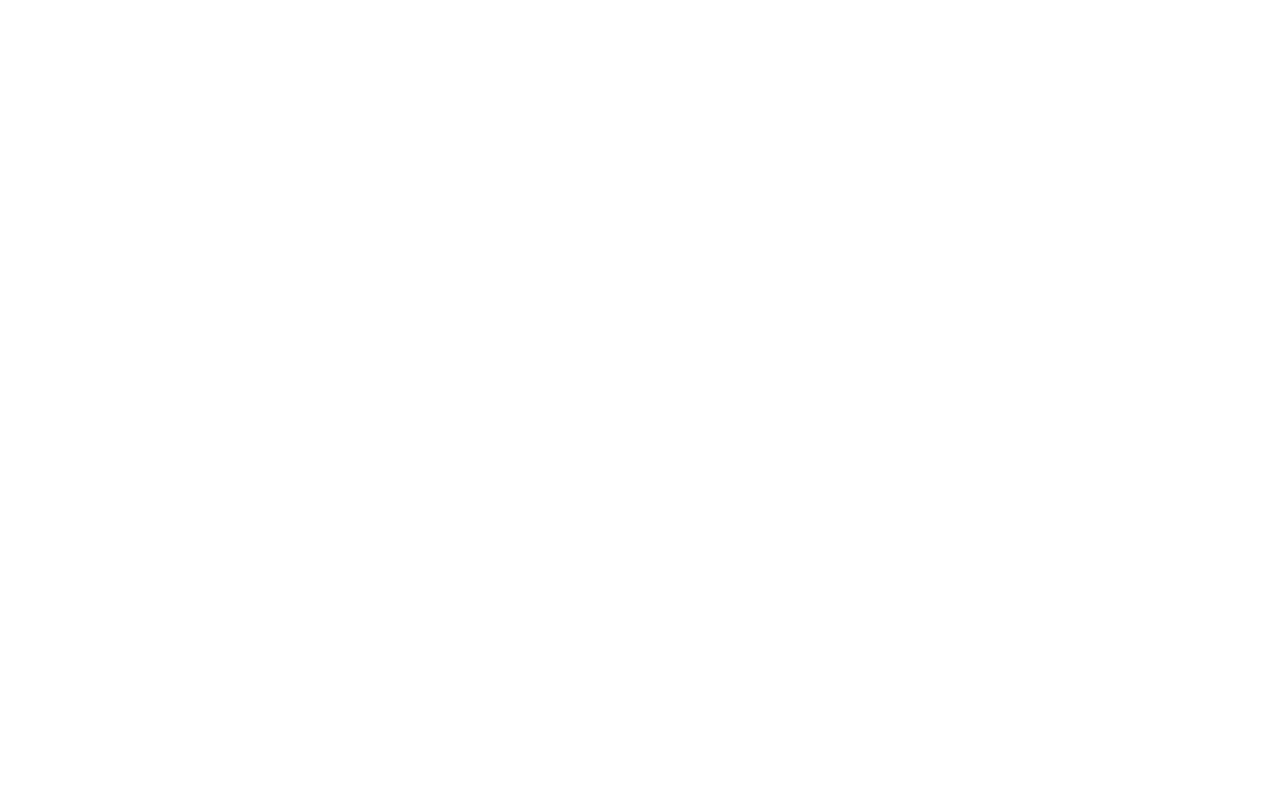
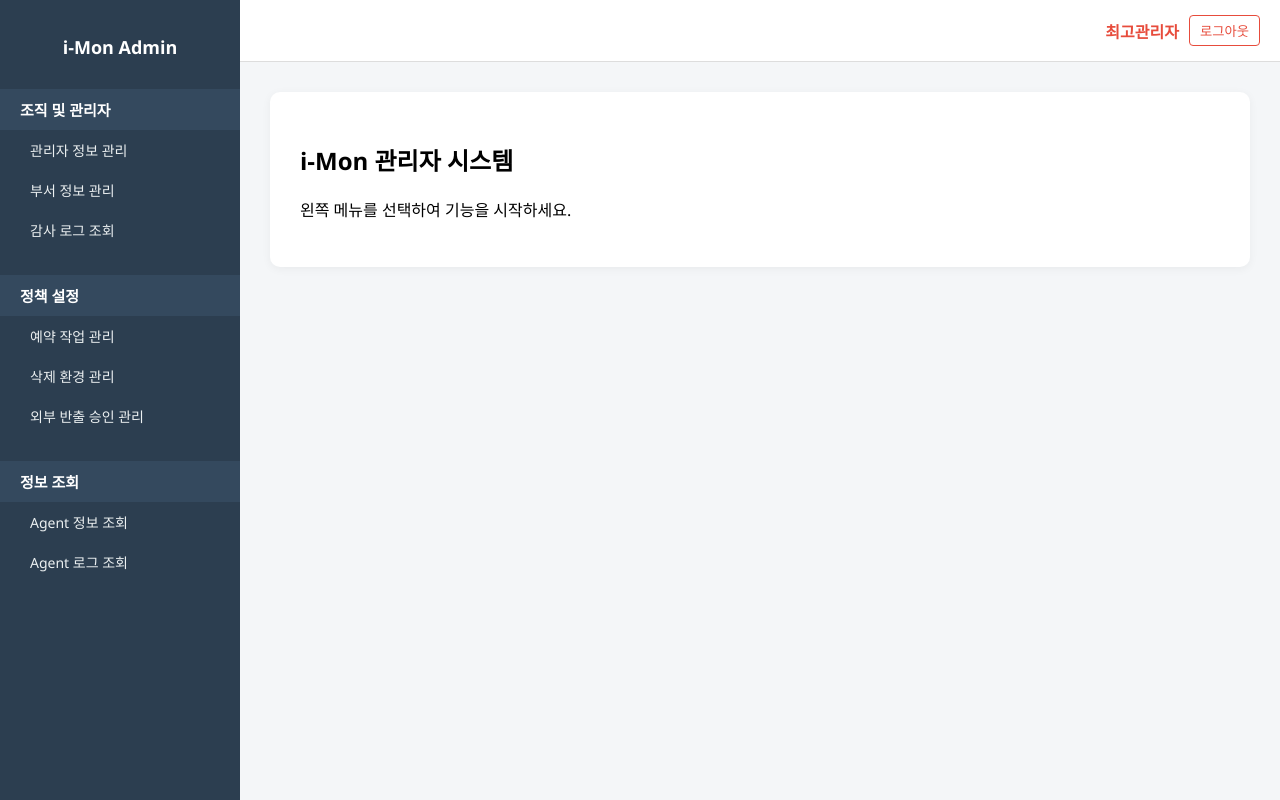
Before and after one commit to CodeNation04/CodeNation, a PHP site: page / in a window 1280 px wide. Before the commit the page is empty. Run offline with PHP 8.4, Linux system fonts and the light colour scheme.

Commit message:
250430 1448

```diff
--- a/app/views/view.php
+++ b/app/views/view.php
@@ -0,0 +1,167 @@
+<?php
+session_start();
+$_SESSION['user_role'] = 'super'; // 임시 최고 관리자
+?>
+
+<!DOCTYPE html>
+<html lang="ko">
+
+<head>
+    <meta charset="UTF-8" />
+    <meta name="viewport" content="width=device-width, initial-scale=1.0" />
+    <title>i-Mon 관리</title>
+    <script defer src="../../js/main.js"></script>
+    <style>
+    * {
+        box-sizing: border-box;
+    }
+
+    body {
+        margin: 0;
+        font-family: 'Segoe UI', Tahoma, Geneva, Verdana, sans-serif;
+        background-color: #f4f6f8;
+    }
+
+    .layout {
+        display: flex;
+        height: 100vh;
+    }
+
+    .sidebar {
+        width: 240px;
+        background-color: #2c3e50;
+        color: white;
+        padding: 20px 0;
+    }
+
+    .sidebar h2 {
+        text-align: center;
+        margin-bottom: 30px;
+        font-size: 18px;
+    }
+
+    .menu-group {
+        margin-bottom: 25px;
+    }
+
+    .menu-group-title {
+        padding: 10px 20px;
+        font-weight: bold;
+        font-size: 15px;
+        background-color: #34495e;
+    }
+
+    .menu-item {
+        padding: 10px 30px;
+        font-size: 14px;
+        cursor: pointer;
+        color: #ecf0f1;
+    }
+
+    .menu-item:hover {
+        background-color: #3e5870;
+    }
+
+    .main {
+        flex: 1;
+        display: flex;
+        flex-direction: column;
+    }
+
+    .header {
+        background-color: #ffffff;
+        padding: 15px 20px;
+        display: flex;
+        justify-content: flex-end;
+        align-items: center;
+        border-bottom: 1px solid #ddd;
+    }
+
+    .user-info {
+        display: flex;
+        align-items: center;
+        gap: 10px;
+    }
+
+    .user-info .name {
+        font-weight: bold;
+        color: #e74c3c;
+    }
+
+    .user-info button {
+        background: none;
+        border: 1px solid #e74c3c;
+        color: #e74c3c;
+        padding: 5px 10px;
+        cursor: pointer;
+        border-radius: 4px;
+        transition: 0.3s;
+    }
+
+    .user-info button:hover {
+        background-color: #e74c3c;
+        color: white;
+    }
+
+    .content {
+        padding: 30px;
+    }
+
+    .placeholder {
+        background: white;
+        padding: 30px;
+        border-radius: 10px;
+        box-shadow: 0 2px 10px rgba(0, 0, 0, 0.05);
+    }
+    </style>
+</head>
+
+<body>
+    <div class="layout">
+        <!-- Sidebar -->
+        <div class="sidebar">
+            <h2>i-Mon Admin</h2>
+
+            <?php if ($_SESSION['user_role'] === 'super'): ?>
+            <div class="menu-group">
+                <div class="menu-group-title">조직 및 관리자</div>
+                <div class="menu-item" onclick="showContent('관리자 정보 관리')">관리자 정보 관리</div>
+                <div class="menu-item" onclick="showContent('부서 정보 관리')">부서 정보 관리</div>
+                <div class="menu-item" onclick="showContent('감사 로그 조회')">감사 로그 조회</div>
+            </div>
+
+            <div class="menu-group">
+                <div class="menu-group-title">정책 설정</div>
+                <div class="menu-item" onclick="showContent('예약 작업 관리')">예약 작업 관리</div>
+                <div class="menu-item" onclick="showContent('삭제 환경 관리')">삭제 환경 관리</div>
+                <div class="menu-item" onclick="showContent('외부 반출 승인 관리')">외부 반출 승인 관리</div>
+            </div>
+            <?php endif; ?>
+
+            <div class="menu-group">
+                <div class="menu-group-title">정보 조회</div>
+                <div class="menu-item" onclick="showContent('Agent 정보 조회')">Agent 정보 조회</div>
+                <div class="menu-item" onclick="showContent('Agent 로그 조회')">Agent 로그 조회</div>
+            </div>
+        </div>
+
+        <!-- Main -->
+        <div class="main">
+            <div class="header">
+                <div class="user-info">
+                    <span class="name">최고관리자</span>
+                    <button>로그아웃</button>
+                </div>
+            </div>
+
+            <div class="content" id="main-content">
+                <div class="placeholder">
+                    <h2>i-Mon 관리자 시스템</h2>
+                    <p>왼쪽 메뉴를 선택하여 기능을 시작하세요.</p>
+                </div>
+            </div>
+        </div>
+    </div>
+</body>
+
+</html>
--- a/public/index.php
+++ b/public/index.php
@@ -1,11 +1,4 @@
-<!DOCTYPE html>
-<html lang="en">
-<head>
-    <meta charset="UTF-8">
-    <meta name="viewport" content="width=device-width, initial-scale=1.0">
-    <title>Document</title>
-</head>
-<body>
+<?php
+// public/index.php
 
-</body>
-</html>
+require_once __DIR__ . '/../app/views/view.php';
--- a/public/js/main.js
+++ b/public/js/main.js
@@ -0,0 +1,123 @@
+function showContent(title) {
+   const content = document.getElementById("main-content");
+
+   if (title === "관리자 정보 관리") {
+      content.innerHTML = `
+        <div class="placeholder" style="max-width: 600px; margin: 0 auto;">
+          <h2 style="margin-bottom: 30px;">관리자 정보 관리</h2>
+          <form onsubmit="return updateAdminInfo(event)">
+            <div style="margin-bottom: 20px;">
+              <label style="font-weight: bold;">아이디</label><br>
+              <input type="text" value="admin" readonly
+                style="width: 100%; padding: 10px; border: 1px solid #ccc; border-radius: 5px; background-color: #f2f2f2;" />
+            </div>
+            <div style="margin-bottom: 20px;">
+              <label style="font-weight: bold;">접근 가능 IP</label><br>
+              <input type="text" id="admin-ip" placeholder="예: 192.168.0.1,127.0.0.1"
+                style="width: 100%; padding: 10px; border: 1px solid #ccc; border-radius: 5px;" />
+            </div>
+            <div style="margin-bottom: 20px;">
+              <label style="font-weight: bold;">새 비밀번호</label><br>
+              <input type="password" id="admin-password" placeholder="변경할 경우만 입력"
+                style="width: 100%; padding: 10px; border: 1px solid #ccc; border-radius: 5px;" />
+            </div>
+            <div style="text-align: right;">
+              <button type="submit"
+                style="background-color: #e74c3c; color: white; padding: 10px 25px; border: none; border-radius: 5px; font-weight: bold; cursor: pointer;">
+                저장
+              </button>
+            </div>
+          </form>
+        </div>
+      `;
+   } else if (title === "부서 정보 관리") {
+      content.innerHTML = `
+        <div class="placeholder">
+          <h2>부서 정보 관리</h2>
+          <form onsubmit="return saveDepartmentInfo(event)">
+            <div style="margin-bottom: 15px;">
+              <label>부서명</label><br>
+              <input type="text" id="dept-name" style="width: 100%; padding: 8px;" required />
+            </div>
+            <div style="margin-bottom: 15px;">
+              <label>담당자명</label><br>
+              <input type="text" id="dept-manager" style="width: 100%; padding: 8px;" />
+            </div>
+            <div style="margin-bottom: 15px;">
+              <label>연락처 (전화번호)</label><br>
+              <input type="text" id="dept-phone" style="width: 100%; padding: 8px;" />
+            </div>
+            <div style="margin-bottom: 15px;">
+              <label>이메일</label><br>
+              <input type="email" id="dept-email" style="width: 100%; padding: 8px;" />
+            </div>
+            <div style="margin-bottom: 15px;">
+              <label>비고</label><br>
+              <textarea id="dept-note" rows="3" style="width: 100%; padding: 8px;"></textarea>
+            </div>
+            <button type="submit" style="padding: 10px 20px; background: #3498db; color: white; border: none; border-radius: 4px;">저장</button>
+          </form>
+        </div>
+      `;
+   } else {
+      // 예시 탭 연결
+      const examplePages = [
+         "감사 로그 조회",
+         "예약 작업 관리",
+         "삭제 환경 관리",
+         "외부 반출 승인 관리",
+         "Agent 정보 조회",
+         "Agent 로그 조회",
+      ];
+
+      if (examplePages.includes(title)) {
+         content.innerHTML = `
+          <div class="placeholder">
+            <h2>${title}</h2>
+            <p>👉 ${title} 기능 페이지 예시입니다. 곧 구현될 예정입니다.</p>
+          </div>
+        `;
+      } else {
+         content.innerHTML = `
+          <div class="placeholder">
+            <h2>페이지 없음</h2>
+            <p>이 탭에 대한 정의가 없습니다.</p>
+          </div>
+        `;
+      }
+   }
+}
+
+function updateAdminInfo(event) {
+   event.preventDefault();
+   const ip = document.getElementById("admin-ip").value.trim();
+   const password = document.getElementById("admin-password").value.trim();
+   if (!ip) {
+      alert("접근 가능 IP를 입력해주세요.");
+      return false;
+   }
+   console.log("접근 가능 IP:", ip);
+   console.log("비밀번호:", password);
+   alert("관리자 정보가 저장되었습니다. (예시)");
+   return false;
+}
+
+function saveDepartmentInfo(event) {
+   event.preventDefault();
+   const name = document.getElementById("dept-name").value.trim();
+   const manager = document.getElementById("dept-manager").value.trim();
+   const phone = document.getElementById("dept-phone").value.trim();
+   const email = document.getElementById("dept-email").value.trim();
+   const note = document.getElementById("dept-note").value.trim();
+   if (!name) {
+      alert("부서명을 입력해주세요.");
+      return false;
+   }
+   console.log("부서명:", name);
+   console.log("담당자:", manager);
+   console.log("전화번호:", phone);
+   console.log("이메일:", email);
+   console.log("비고:", note);
+   alert("부서 정보가 저장되었습니다. (예시)");
+   return false;
+}
```
